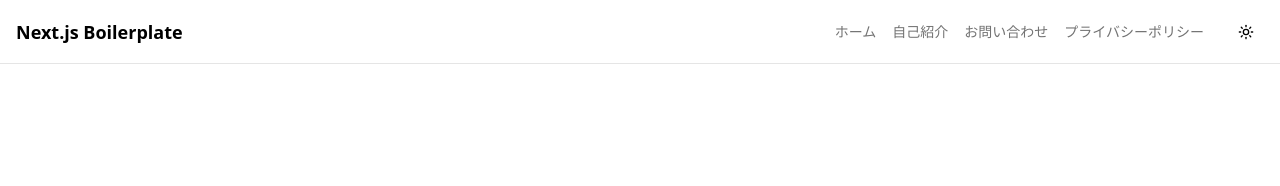
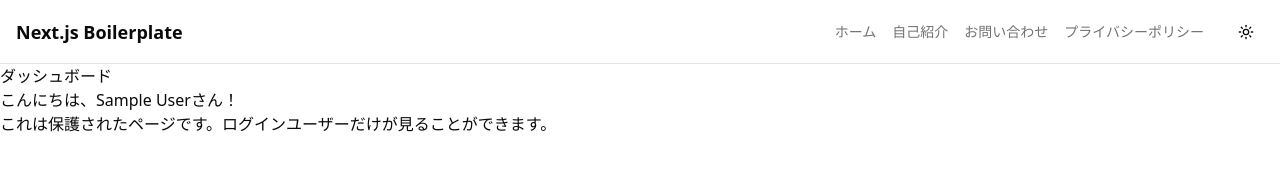
Before and after one commit to takunagai/nextjs-boilerplate, a Next.js app: page /dashboard in a window 1280 px wide. Before the commit this address had no page. Shown: the top 186 px of the page. Built offline with nearby package versions, Linux system fonts and the light colour scheme; no server answers; sample sign-in values are in the browser's storage.

Commit message:
認証: ダッシュボードページを追加

```diff
--- /dev/null
+++ b/src/app/dashboard/page.tsx
@@ -0,0 +1,21 @@
+import { auth } from "@/auth";
+import { redirect } from "next/navigation";
+
+export default async function DashboardPage() {
+	const session = await auth();
+
+	// ユーザーがログインしていない場合はリダイレクト
+	if (!session) {
+		redirect("/auth/signin");
+	}
+
+	return (
+		<div>
+			<h1>ダッシュボード</h1>
+			<p>こんにちは、{session.user?.name}さん！</p>
+			<p>
+				これは保護されたページです。ログインユーザーだけが見ることができます。
+			</p>
+		</div>
+	);
+}
```
